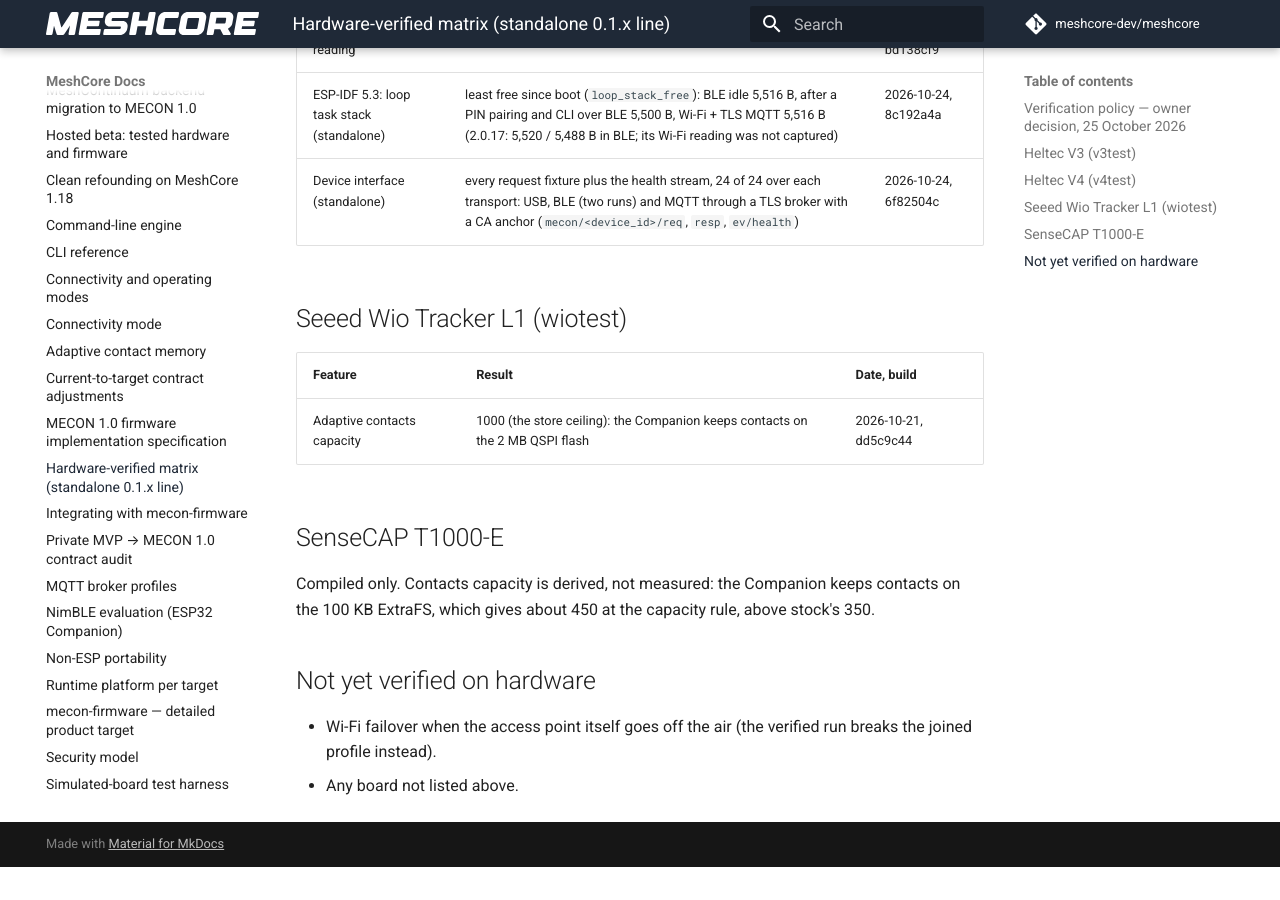
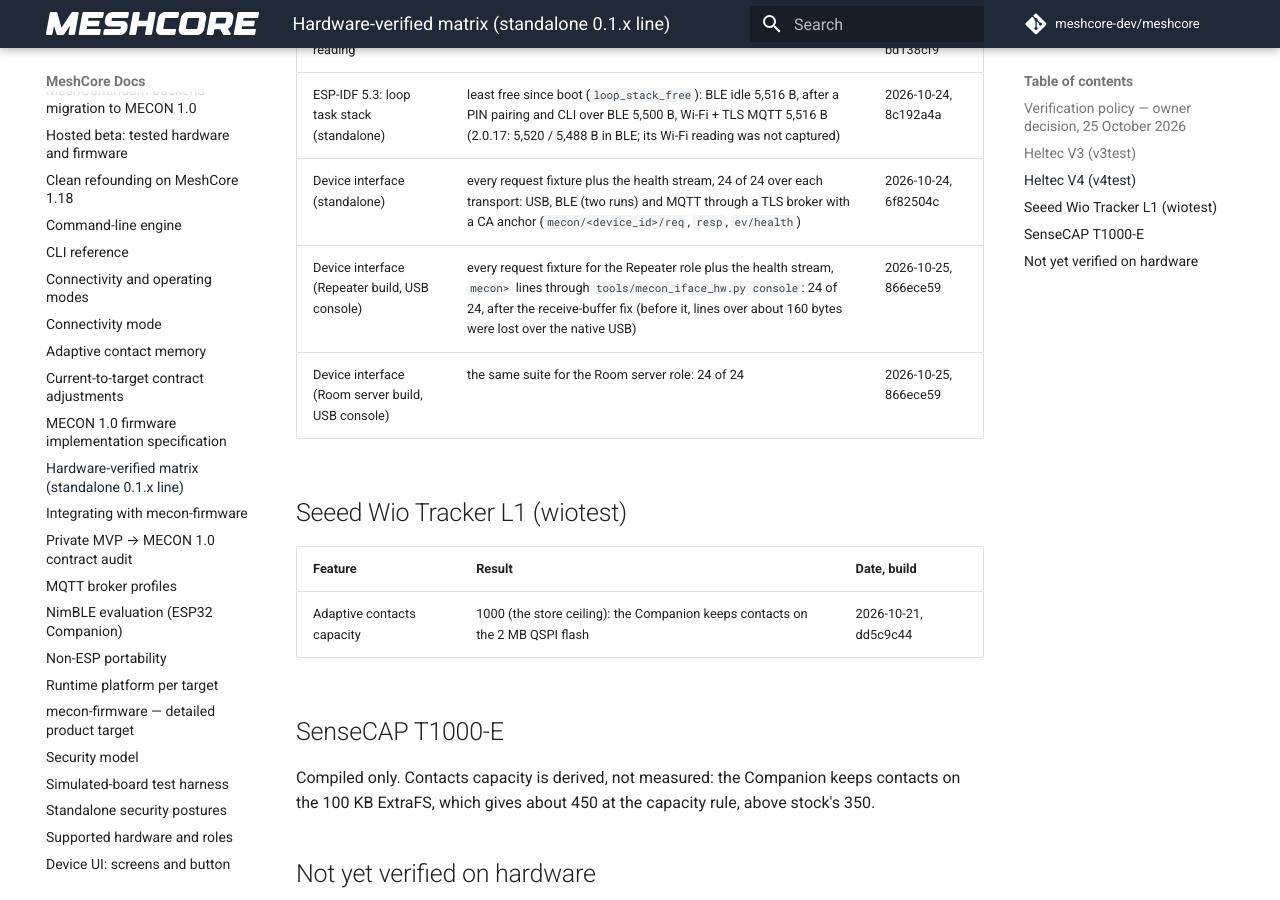
Before and after one commit to hoejriis/mecon-firmware, an MkDocs documentation site: the page built from docs/HARDWARE_VERIFIED.md, in a window 1280 px wide and 900 px high, scrolled down 4589 px. Built offline with MkDocs 1.6.1 and Material for MkDocs 9.7.7, drawn with Linux system fonts in a browser that asks for light colours; comment, search, counter and statistics services are not loaded; before the commit the page ends 5456 px from its top, so only the background shows below that.

Commit message:
Record the V4 Repeater and Room server console runs
Co-Authored-By: Claude Opus 5.5 (1M context) <noreply@anthropic.com>

```diff
--- a/docs/HARDWARE_VERIFIED.md
+++ b/docs/HARDWARE_VERIFIED.md
@@ -70,6 +70,8 @@ broker host (throwaway TLS brokers) and USB host. Dates are UTC; builds are the
 | ESP-IDF 5.3: battery reading | 4,122 mV (4,139 mV on 2.0.17 the same hour) | 2026-10-24, bd138cf9 |
 | ESP-IDF 5.3: loop task stack (standalone) | least free since boot (`loop_stack_free`): BLE idle 5,516 B, after a PIN pairing and CLI over BLE 5,500 B, Wi-Fi + TLS MQTT 5,516 B (2.0.17: 5,520 / 5,488 B in BLE; its Wi-Fi reading was not captured) | 2026-10-24, 8c192a4a |
 | Device interface (standalone) | every request fixture plus the health stream, 24 of 24 over each transport: USB, BLE (two runs) and MQTT through a TLS broker with a CA anchor (`mecon/<device_id>/req`, `resp`, `ev/health`) | 2026-10-24, 6f82504c |
+| Device interface (Repeater build, USB console) | every request fixture for the Repeater role plus the health stream, `mecon> ` lines through `tools/mecon_iface_hw.py console`: 24 of 24, after the receive-buffer fix (before it, lines over about 160 bytes were lost over the native USB) | 2026-10-25, 866ece59 |
+| Device interface (Room server build, USB console) | the same suite for the Room server role: 24 of 24 | 2026-10-25, 866ece59 |
 
 ## Seeed Wio Tracker L1 (wiotest)
 
```
Also changed, not shown: docs/contract/DEVICE_INTERFACE.md (+1 -1 lines).
